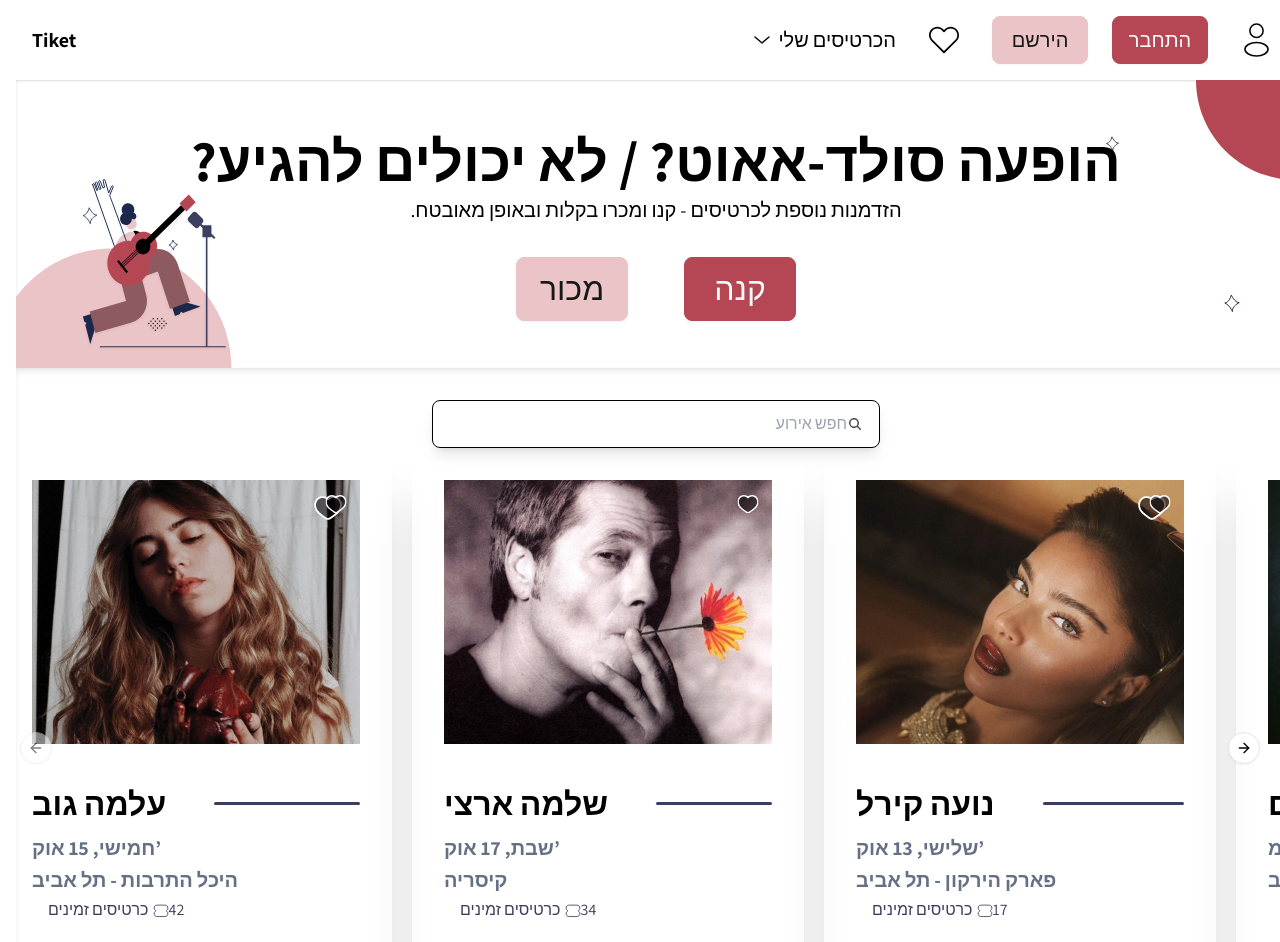
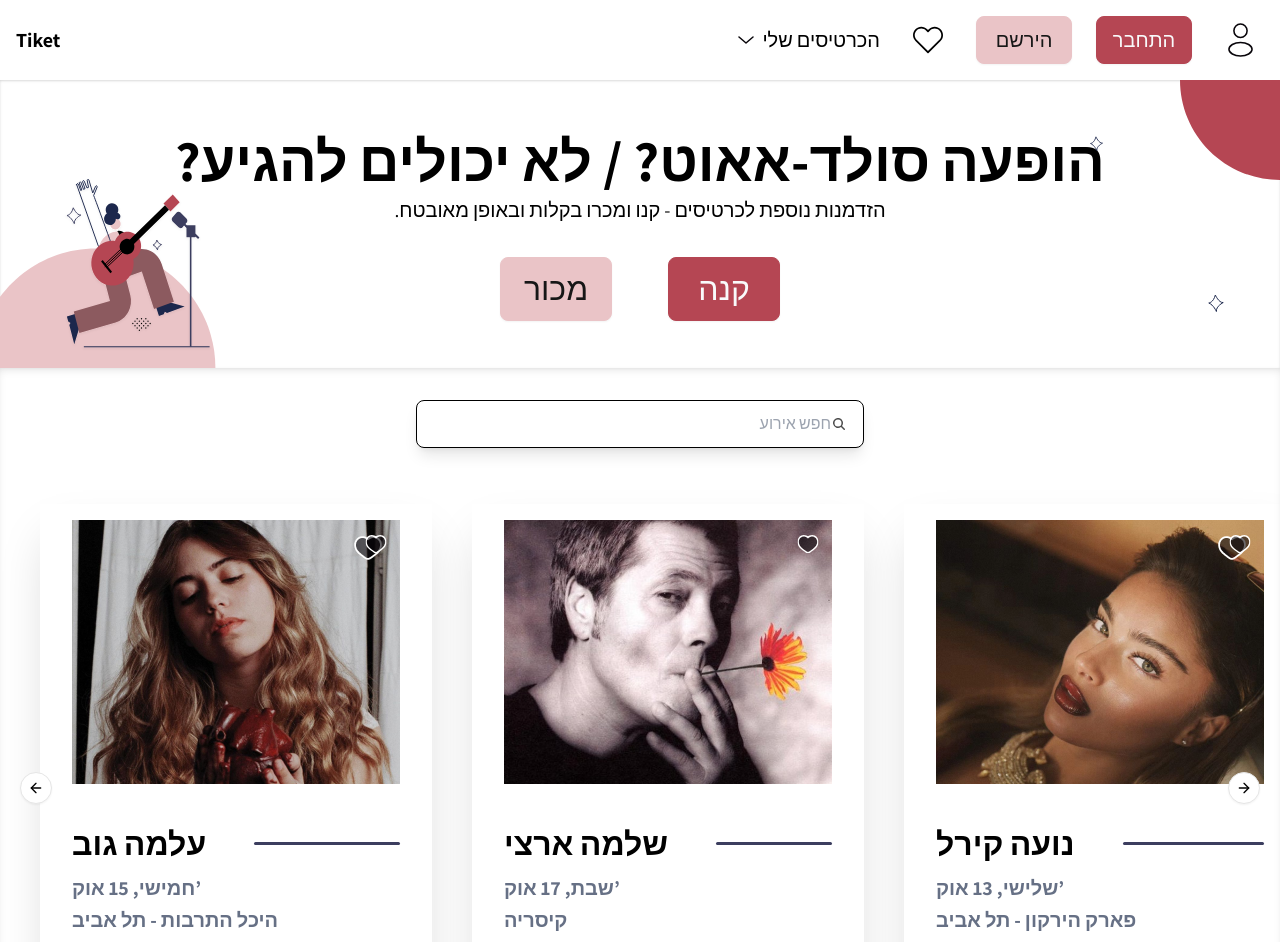
Before and after one commit to tiketuser/Tiket, a Next.js app: page / in a window 1280 px wide. Shown: the top 942 px of the page. Built offline with nearby package versions, Linux system fonts and the light colour scheme.

Commit message:
carusel comp

```diff
--- a/app/components/Card/Card.tsx
+++ b/app/components/Card/Card.tsx
@@ -29,7 +29,7 @@ const Card: React.FC<CardProps> = ({
   timeLeft,
 }) => {
   return (
-    <div className="relative w-[392px] h-[568px] border-b-[3px] border-highlight p-[16px] pt-[16px] pr-[32px] pb-[32px] pl-[32px] gap-[24px] shadow-xlarge">
+    <div className="relative w-[392px] h-[568px] border-b-[3px] border-highlight p-[16px] pt-[16px] pr-[32px] pb-[32px] pl-[32px] shadow-xlarge">
       {/* Last Chance */}
       {soldOut && (
         <div className="absolute top-0 left-0 bg-red-600 text-white text-xs p-1 rounded-tr-lg rounded-bl-lg">
--- a/app/components/CardCarousel/CardCarousel.tsx
+++ b/app/components/CardCarousel/CardCarousel.tsx
@@ -127,22 +127,19 @@ const CardCarousel: React.FC = () => {
     <Carousel
       opts={{
         align: "start",
-        loop: false
+        loop: true
       }}
       dir="ltr"
-      className="flex justify-center items-center w-full m-4"
+      className="flex justify-center items-center w-full"
     >
 
-      <CarouselContent className="gap-5">
+      <CarouselContent>
         {cardsData.map((card) => (
           <CarouselItem
             key={card.id}
-            className="sm:basis-full md:basis-1/2 xl:basis-1/3 2xl:basis-1/4 max-w-[392px]"
+            className="sm:basis-1/1 md:basis-1/2 xl:basis-1/3 2xl:basis-1/4 p-14"
           >
-            <div>
-              <Card {...card} />
-            </div>
-
+            <Card {...card} />
           </CarouselItem>
         ))}
       </CarouselContent>
```
